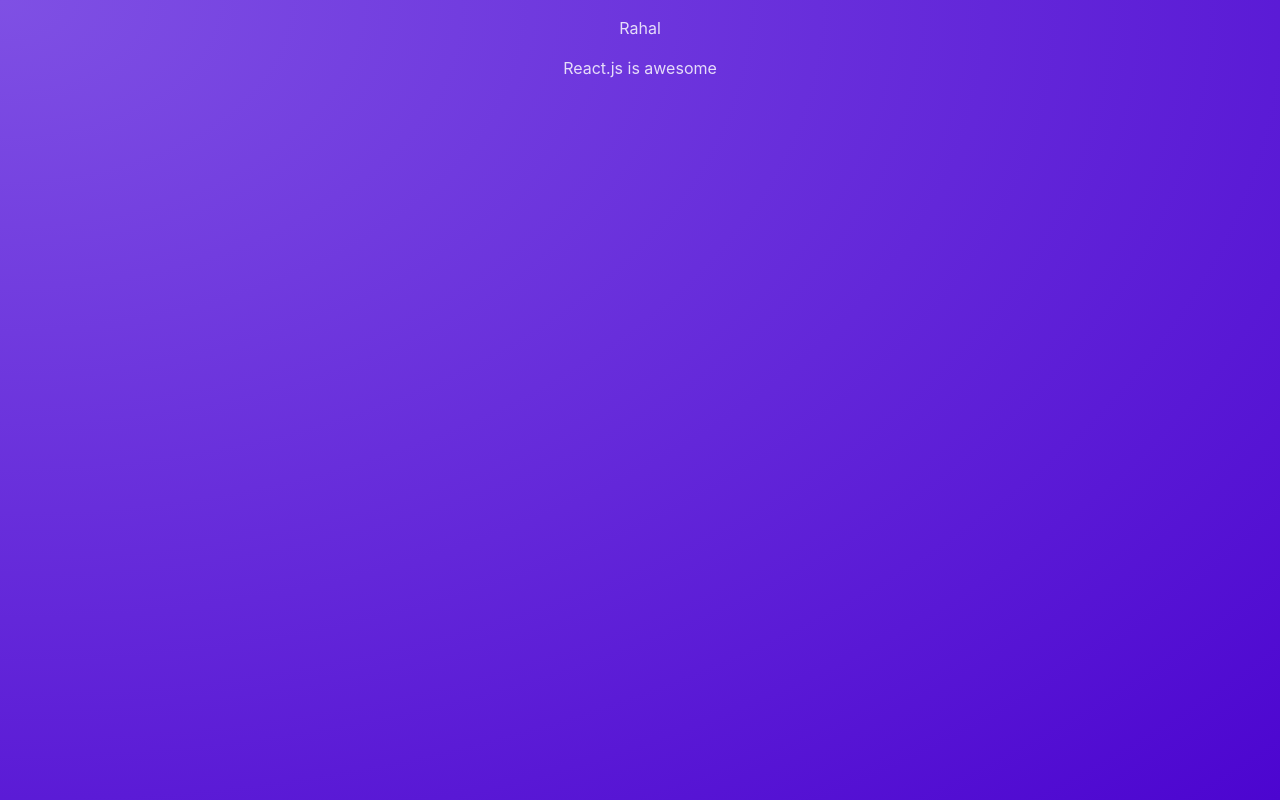
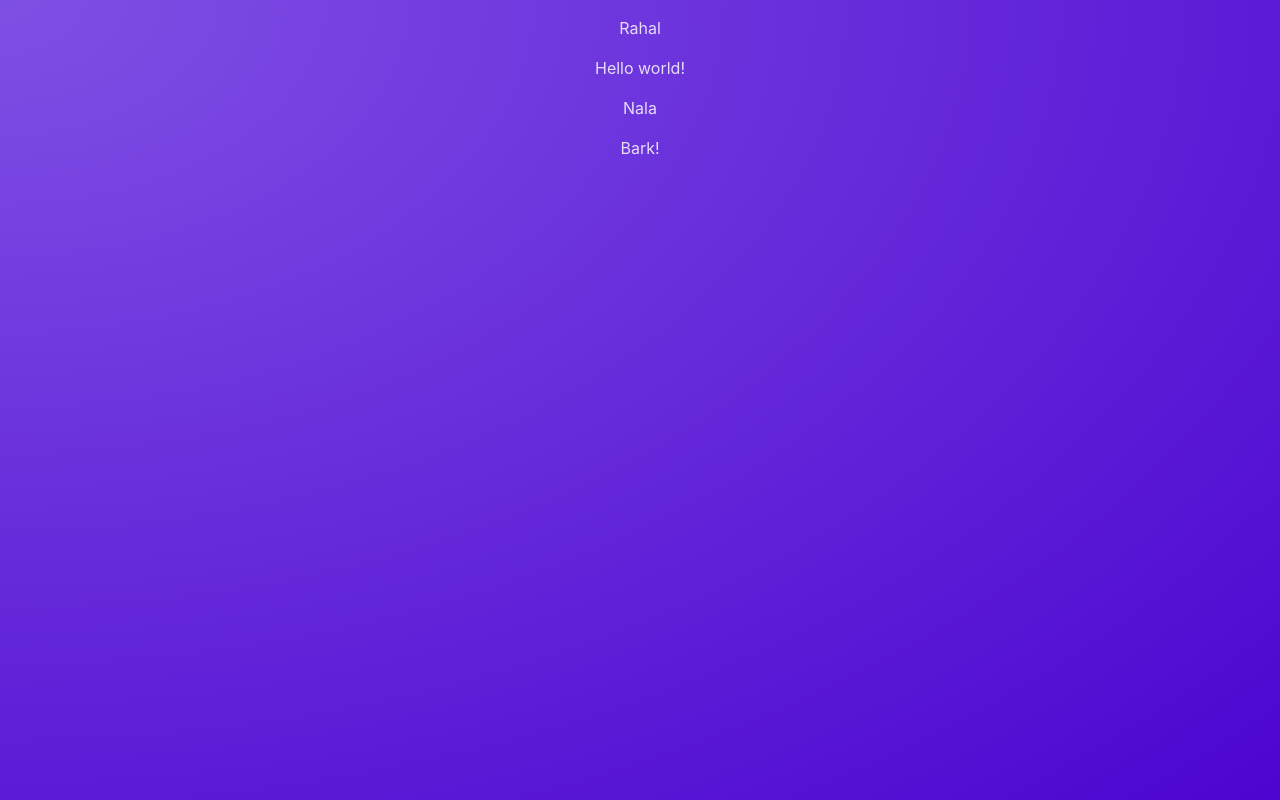
Before and after one commit to RAbeyrathna/React-Post-Board, a React (Vite) app: page / in a window 1280 px wide. Built offline with nearby package versions, Linux system fonts and the light colour scheme.

Commit message:
Add props to adjust Post content

```diff
--- a/src/App.jsx
+++ b/src/App.jsx
@@ -1,7 +1,12 @@
 import Post from "./components/Post"
 
 function App() {
-  return <Post />;
+  return(
+    <main>
+      <Post author="Rahal" body="Hello world!"/>
+      <Post author="Nala" body="Bark!"/>
+    </main>
+  );
 }
 
 export default App;
--- a/src/components/Post.jsx
+++ b/src/components/Post.jsx
@@ -1,11 +1,9 @@
-const names = ['Rahal', 'Nala'];
 
-function Post(){
-    const chosenName = Math.random() > 0.5 ? names[0] : names[1];
+function Post(props){
     return(
         <div>
-        <p>{chosenName}</p>
-        <p>React.js is awesome</p>
+        <p>{props.author}</p>
+        <p>{props.body}</p>
         </div>
     );
 }
```
